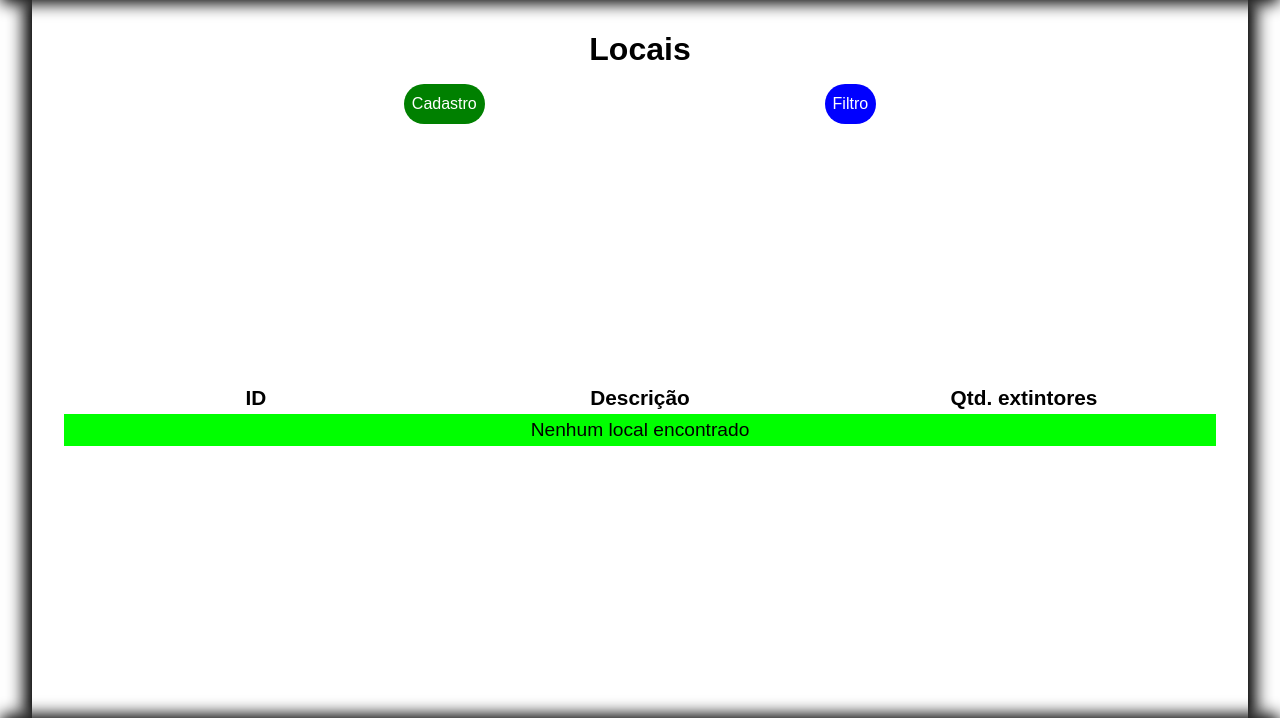
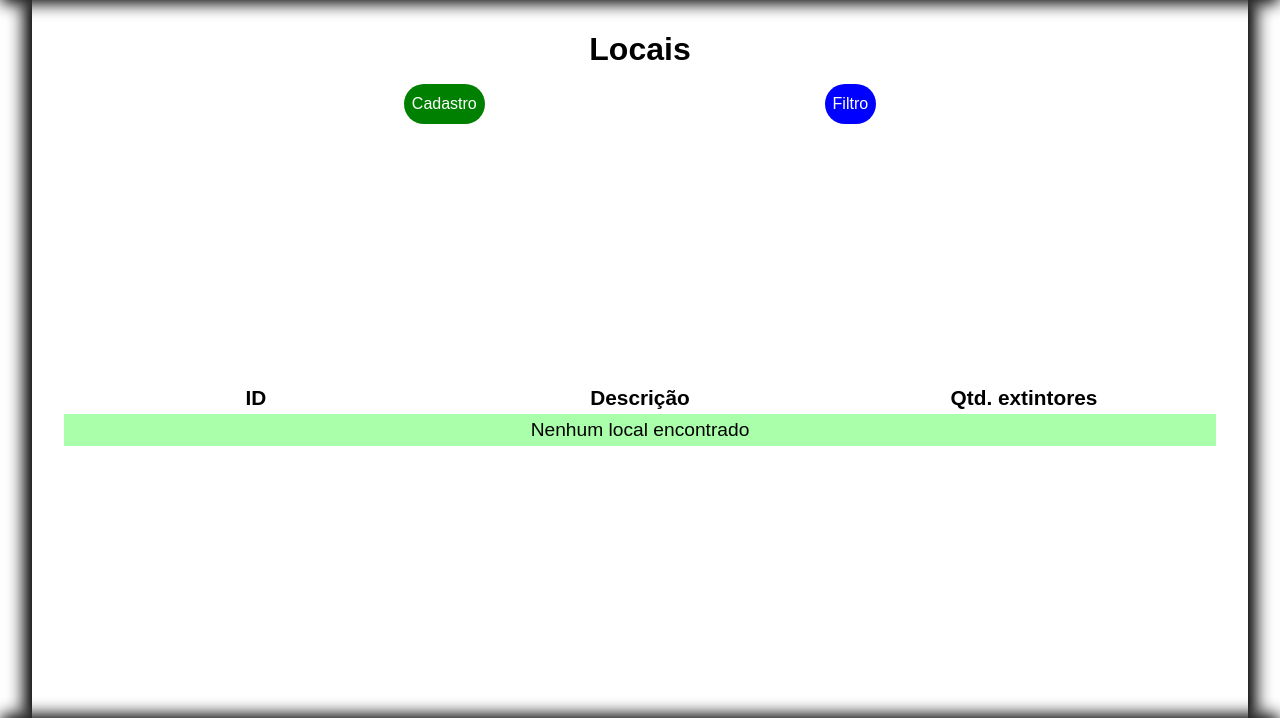
Before and after one commit to NathanReis/GerenciaExtintor, a PHP site: template web/src/Templates/locations.twig in a window 1280 px wide, with the pointer over the restyled element. Shown: the part 41-759 px from the top of the page. Run offline with PHP 8.4, Linux system fonts and the light colour scheme; the template is opened without the code that fills it, so the values that code supplies are empty; some libraries are stand-ins or nearby versions.

Commit message:
Hover da tabela com um verde mais fraco

```diff
--- a/web/public/styles/table.css
+++ b/web/public/styles/table.css
@@ -27,7 +27,7 @@ div.list-table-block div.table-block > table {
 }
 
 div.list-table-block div.table-block > table > tbody > tr:hover {
-    background-color: #00FF00;
+    background-color: #AAFFAA;
 
     cursor: pointer;
 }
```
